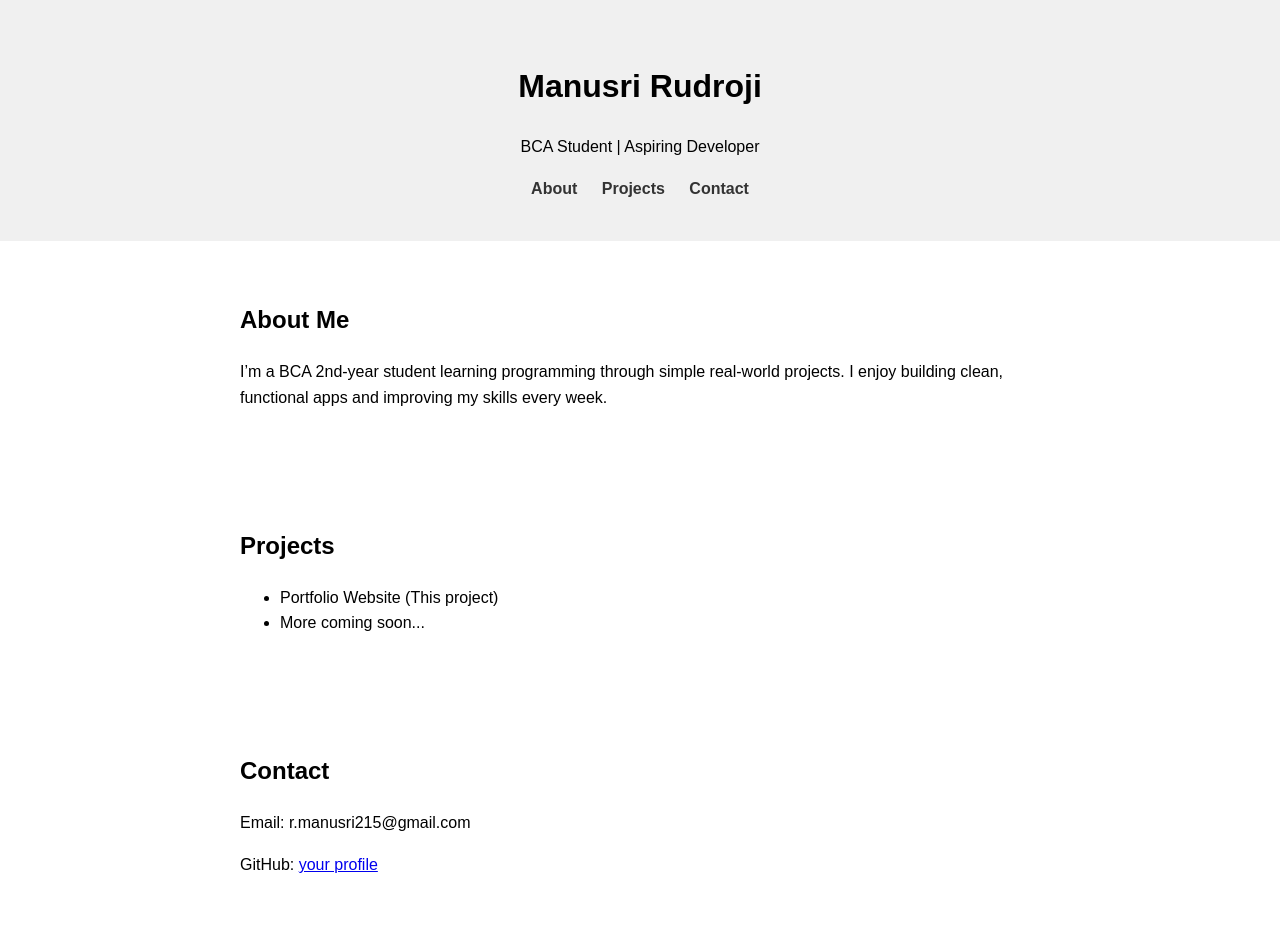
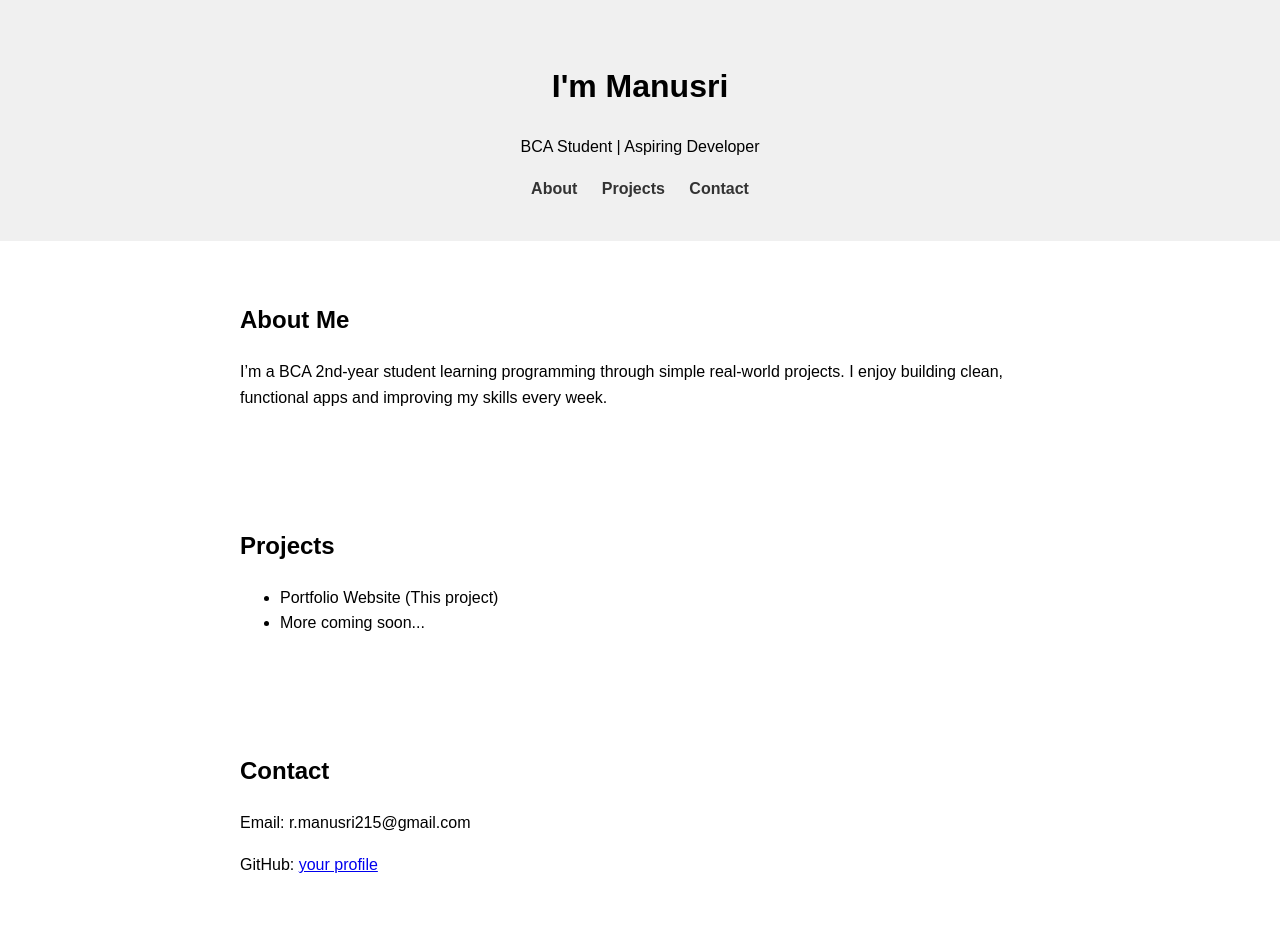
Before and after one commit to ManusriRudroji/Portfolio-website, a plain HTML site: page Index.html in a window 1280 px wide. Shown: the top 936 px of the page. Drawn offline with Linux system fonts and the light colour scheme; a script that the page names is missing.

Commit message:
Update Index.html

```diff
--- a/Index.html
+++ b/Index.html
@@ -8,7 +8,7 @@
 </head>
 <body>
     <header>
-        <h1>Manusri Rudroji</h1>
+        <h1>I'm Manusri</h1>
         <p>BCA Student | Aspiring Developer</p>
         <nav>
             <a href="#about">About</a>
```
